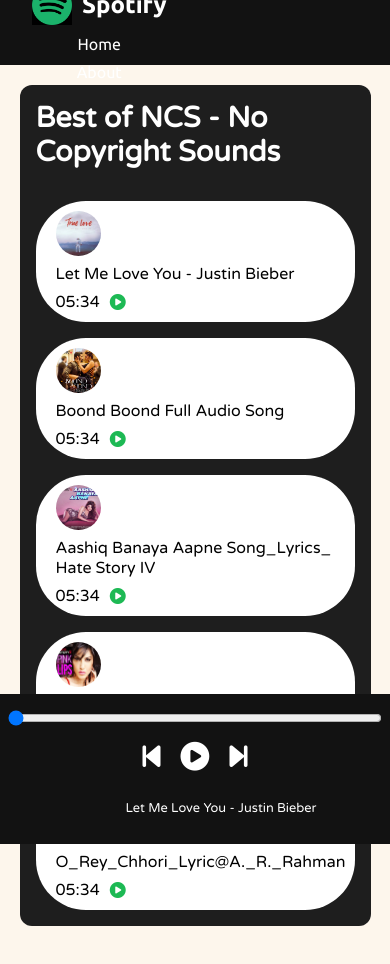
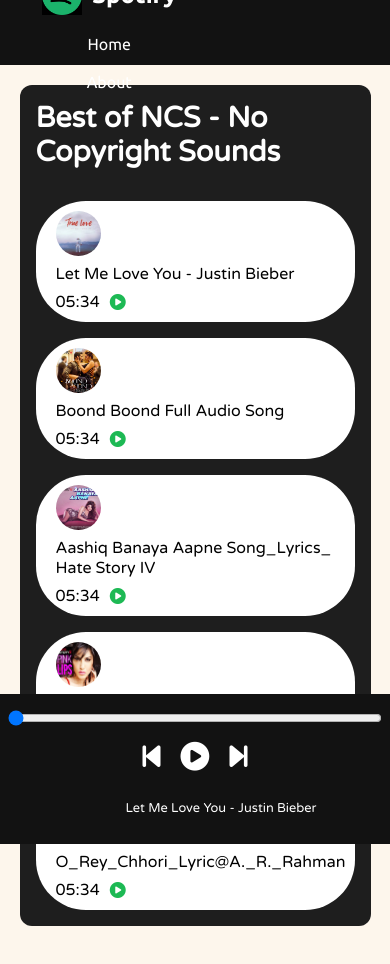
Before and after one commit to kaushal-ka/Spotify, a plain HTML site: page index.html in a window 390 px wide. Drawn offline with Linux system fonts and the light colour scheme.

Commit message:
Make resopnsive to smaller screens

```diff
--- a/style.css
+++ b/style.css
@@ -214,3 +214,9 @@
     font-size: 0.8rem;
   }
 }
+@media screen and (max-width: 480px) {
+  nav ul li{
+    font-size: 0.9rem;
+    padding: 5px 10px;
+  }
+}
```
